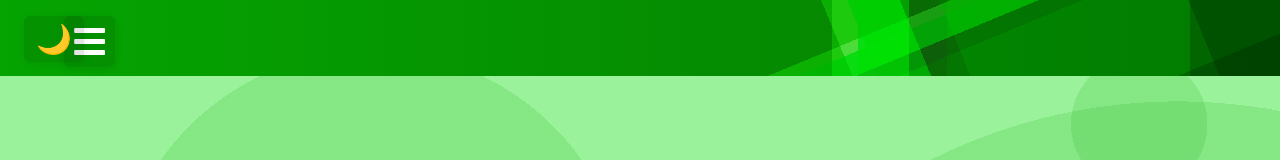
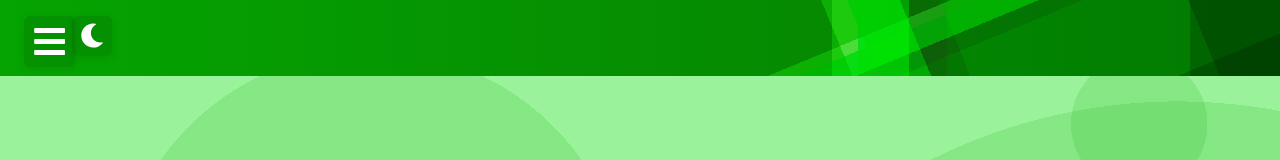
Before and after one commit to NevinsN/professional_portfolio, a React (Create React App) app in the folder professional_portfolio/: page /home in a window 1280 px wide. Shown: the top 160 px of the page. Built offline with nearby package versions, Linux system fonts and the light colour scheme.

Commit message:
Further Corrections

```diff
--- a/professional_portfolio/src/Components/Navbar/index.js
+++ b/professional_portfolio/src/Components/Navbar/index.js
@@ -5,6 +5,8 @@ import {
     Bars,
     NavMenu
 } from "./NavbarElements";
+import { FaBars } from "react-icons/fa";
+import { FaSun, FaMoon } from "react-icons/fa";
 
 const Navbar = ({ theme, toggleTheme }) => {
     const [isOpen, setIsOpen] = useState(false);
@@ -16,25 +18,28 @@ const Navbar = ({ theme, toggleTheme }) => {
     return (
         <>
             <Nav>
+                <Bars onClick={handleMenuToggle} style={{ left: '24px', right: 'auto', top: '16px', position: 'absolute', zIndex: 100 }} />
                 <button
                     onClick={toggleTheme}
                     style={{
                         position: 'absolute',
-                        left: '24px', // align to left
+                        left: '72px', // 24px (hamburger left) + 40px (hamburger width + padding)
                         top: '16px',
                         zIndex: 101,
                         background: 'rgba(0,0,0,0.1)',
                         color: '#fff',
                         border: 'none',
                         borderRadius: '6px',
-                        padding: '6px 12px', // less tall, wider
-                        fontSize: '1.8rem', // slightly smaller
+                        padding: '8px', // match Bars padding
+                        fontSize: '2.2rem', // match Bars font size
                         boxShadow: '0 2px 8px rgba(0,0,0,0.08)',
                         cursor: 'pointer',
                         transition: 'background 0.2s, color 0.2s',
-                        height: 'auto',
-                        width: 'auto',
-                        marginRight: '12px' // space between button and hamburger
+                        height: '40px', // match hamburger height
+                        width: '40px', // make square for icon
+                        display: 'flex',
+                        alignItems: 'center',
+                        justifyContent: 'center'
                     }}
                     onMouseOver={e => {
                         e.target.style.background = '#ecdc1a';
@@ -45,9 +50,8 @@ const Navbar = ({ theme, toggleTheme }) => {
                         e.target.style.color = '#fff';
                     }}
                 >
-                    {theme === "dark" ? "☀" : "🌙"}
+                    {theme === "dark" ? <FaSun /> : <FaMoon />}
                 </button>
-                <Bars onClick={handleMenuToggle} style={{ left: '64px', right: 'auto' }} />
                 <NavMenu className={isOpen ? "active" : ""}>
                     <NavLink to="/home" onClick={() => setIsOpen(false)}>
                         Home
```
